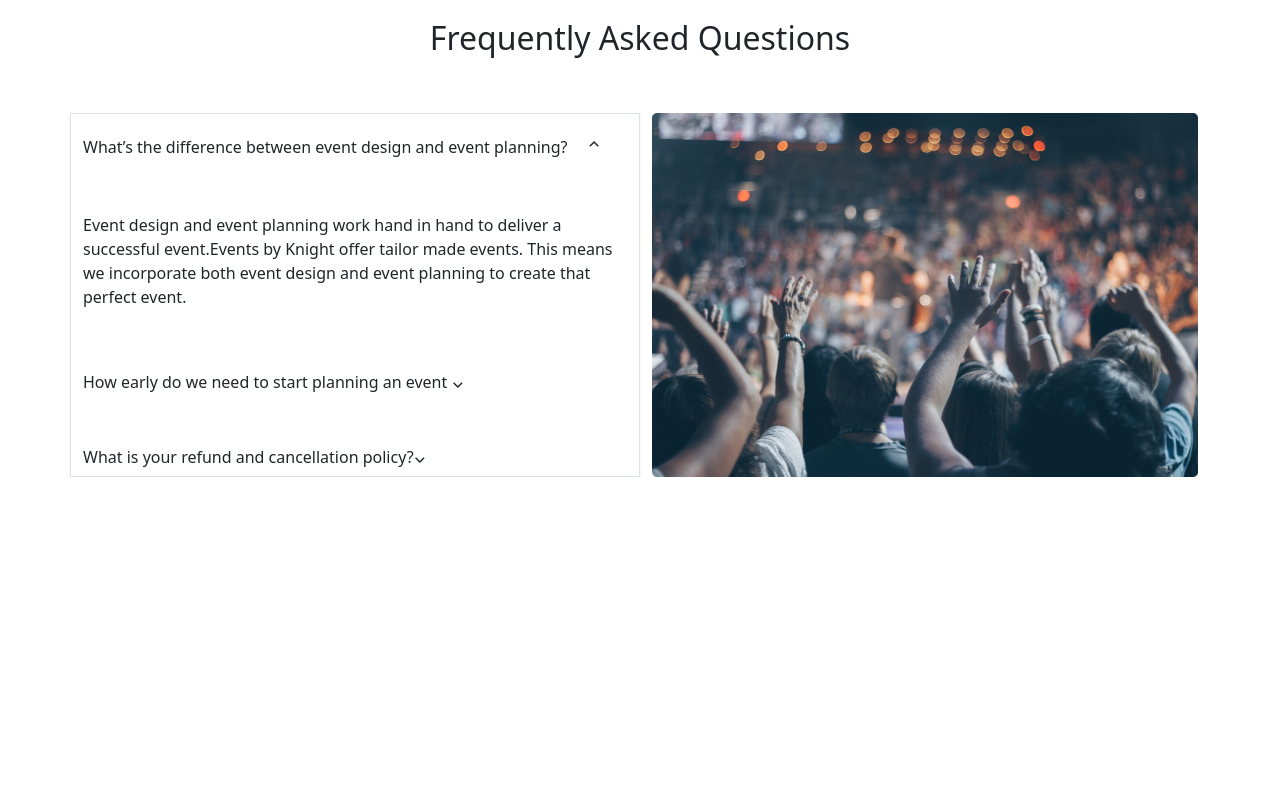
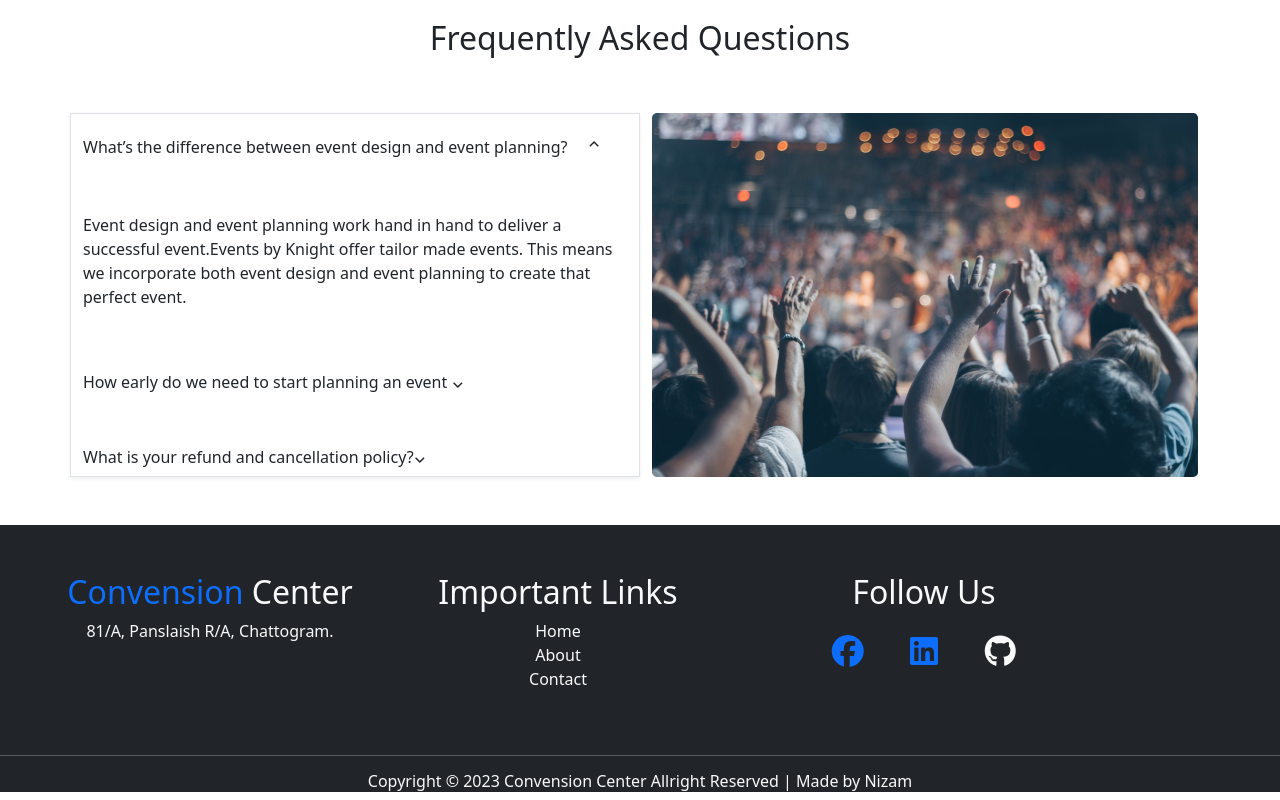
Before and after one commit to freelancernizamc/convension-center, a plain HTML site: page index.html in a window 1280 px wide. Shown: the part 2285-3085 px from the top of the page. Before the commit the page ends 2762 px from the top, so only its background shows below. Drawn offline with Linux system fonts and the light colour scheme.

Commit message:
footer part code added

```diff
--- a/index.html
+++ b/index.html
@@ -37,7 +37,7 @@
         <div class="">
             <nav class="navbar navbar-expand-lg bg-body-tertiary container">
                 <div class="container-fluid">
-                    <h1 class="fw-bold display-5 text-primary">Convension<span class="text-secondary">Center</span></h1>
+                    <h1 class="fw-bold display-5 text-primary">Convension <span class="text-secondary">Center</span></h1>
                     <button class="navbar-toggler" type="button" data-bs-toggle="collapse"
                         data-bs-target="#navbarSupportedContent" aria-controls="navbarSupportedContent"
                         aria-expanded="false" aria-label="Toggle navigation">
@@ -247,9 +247,35 @@
             </div>
         </section>
     </main>
+    <footer class="bg-dark text-light text-center mt-5">
+        <div class="row container p-5 gs-5">
+            <div class="col-md-4">
+                <h2> <span class="text-primary">Convension</span> Center</h2>
+                <address>
+                    81/A, Panslaish R/A, Chattogram.
+                </address>
+            </div>
+            <div class="col-md-4">
+                <h2> Important Links</h2>
+                <li class="nav-link"><a class="text-decoration-none text-light" href="index.html">Home</a></li>
+                <li class="nav-link"><a class="text-decoration-none text-light" href="index.html">About</a></li>
+                <li class="nav-link"><a class="text-decoration-none text-light" href="index.html">Contact</a></li>
+
+            </div>
+            <div class="col-md-4 ps-5">
+                <h2 class="mb-4"> Follow Us</h2>
+                <i class="fa-brands fa-facebook w-25 fs-2 text text-primary"></i>
+                <i class="fa-brands fa-linkedin w-25 fs-2 text text-primary"></i>
+                <i class="fa-brands fa-github w-25 fs-2 text"></i>
+            </div>
+        </div>
+        <hr>
+        <h6 class="text-center"> Copyright &copy; 2023 Convension Center Allright Reserved | Made by Nizam</h6>
+    </footer>
 
 
-
+     <!-- Fontawesome kit -->
+    <script src="https://kit.fontawesome.com/ecd955ac38.js" crossorigin="anonymous"></script>
     <script src="js/bootstrap.bundle.min.js"></script>
 </body>
 </html>
```
